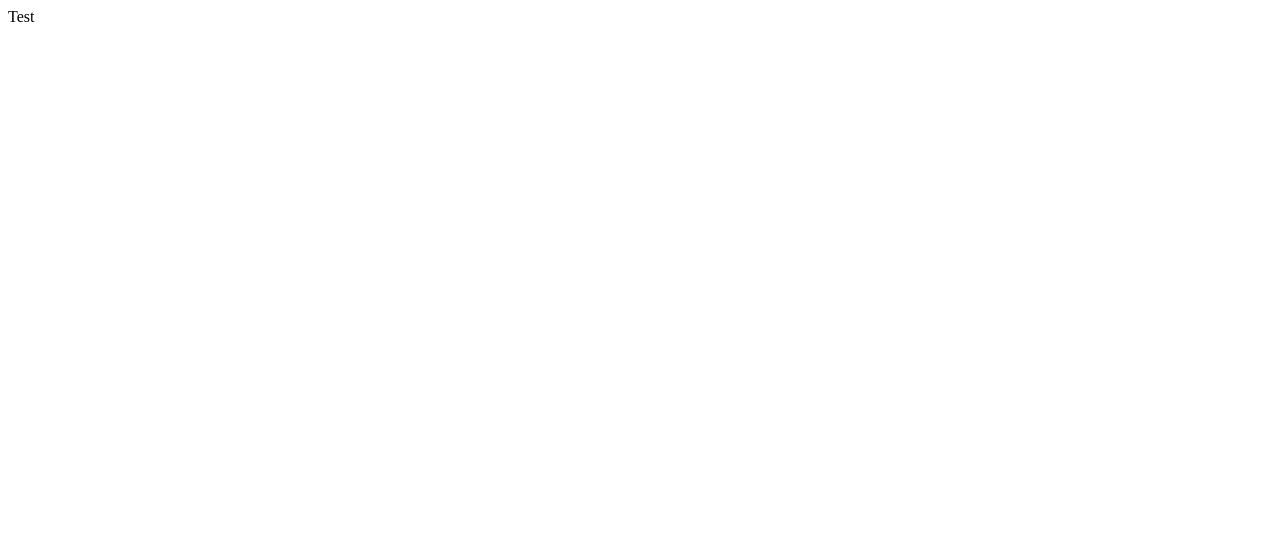
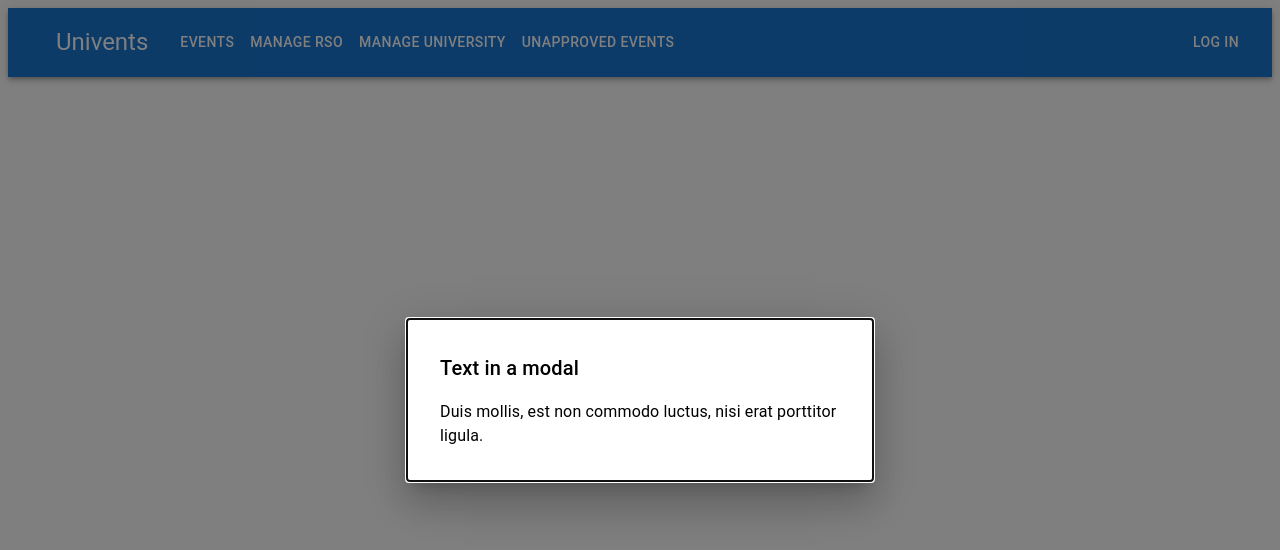
Before and after one commit to ElijahMSmith/DBMS-Project, a React (Create React App) app in the folder client/: page / in a window 1280 px wide. Shown: the top 550 px of the page. Built offline with nearby package versions, Linux system fonts and the light colour scheme.

Commit message:
Added react router and all basic pages, READMEs with todos

```diff
--- a/client/package.json
+++ b/client/package.json
@@ -3,8 +3,13 @@
     "version": "0.1.0",
     "private": true,
     "dependencies": {
+        "@emotion/react": "^11.8.2",
+        "@emotion/styled": "^11.8.1",
+        "@mui/icons-material": "^5.5.1",
+        "@mui/material": "^5.5.3",
         "react": "^18.0.0",
         "react-dom": "^18.0.0",
+        "react-router-dom": "^6.3.0",
         "react-scripts": "5.0.0"
     },
     "scripts": {
--- a/client/src/App.js
+++ b/client/src/App.js
@@ -1,5 +1,135 @@
-function App() {
-	return <div className="App">Test</div>;
-}
+import { useState } from 'react';
+import AppBar from '@mui/material/AppBar';
+import Box from '@mui/material/Box';
+import Toolbar from '@mui/material/Toolbar';
+import IconButton from '@mui/material/IconButton';
+import Typography from '@mui/material/Typography';
+import Menu from '@mui/material/Menu';
+import Button from '@mui/material/Button';
+import MenuItem from '@mui/material/MenuItem';
+import AccountCircleIcon from '@mui/icons-material/AccountCircleOutlined';
+import { Link } from 'react-router-dom';
+import LoginModal from './LoginModal';
 
+const pages = [
+    { name: 'Events', ref: '/events' },
+    { name: 'Manage RSO', ref: '/manage_rso' },
+    { name: 'Manage University', ref: '/manage_university' },
+    { name: 'Unapproved Events', ref: '/unapproved' },
+];
+
+const App = () => {
+    const [anchorElUser, setAnchorElUser] = useState(null);
+    const [user, setUserData] = useState(null);
+    const [loginOpen, setLoginOpen] = useState(true);
+
+    return (
+        <Box sx={{ flexGrow: 1 }}>
+            <AppBar position="static">
+                <Toolbar>
+                    <Typography
+                        variant="h5"
+                        noWrap
+                        component="div"
+                        sx={{
+                            mr: 3,
+                            ml: 3,
+                            display: { xs: 'none', md: 'flex' },
+                        }}
+                    >
+                        Univents
+                    </Typography>
+                    <Box
+                        sx={{
+                            flexGrow: 1,
+                            display: { xs: 'none', md: 'flex' },
+                        }}
+                    >
+                        {pages.map((page) => (
+                            <Button
+                                component={Link}
+                                to={page.ref}
+                                key={page}
+                                sx={{
+                                    my: 2,
+                                    color: 'white',
+                                    display: 'block',
+                                }}
+                            >
+                                {page.name}
+                            </Button>
+                        ))}
+                    </Box>
+
+                    {user ? (
+                        <Box sx={{ flexGrow: 0 }}>
+                            <IconButton
+                                onClick={(event) =>
+                                    setAnchorElUser(event.currentTarget)
+                                }
+                            >
+                                <AccountCircleIcon
+                                    fontSize="large"
+                                    sx={{ color: '#e3e3e3' }}
+                                />
+                            </IconButton>
+                            <Menu
+                                sx={{ mt: '45px' }}
+                                id="menu-appbar"
+                                anchorEl={anchorElUser}
+                                anchorOrigin={{
+                                    vertical: 'top',
+                                    horizontal: 'right',
+                                }}
+                                keepMounted
+                                transformOrigin={{
+                                    vertical: 'top',
+                                    horizontal: 'right',
+                                }}
+                                open={Boolean(anchorElUser)}
+                                onClose={() => setAnchorElUser(null)}
+                            >
+                                <MenuItem
+                                    key="Profile"
+                                    onClick={() => setAnchorElUser(null)}
+                                >
+                                    <Typography textAlign="center">
+                                        Profile
+                                    </Typography>
+                                </MenuItem>
+                                <MenuItem
+                                    key="Logout"
+                                    onClick={() => setAnchorElUser(null)}
+                                >
+                                    <Typography textAlign="center">
+                                        Logout
+                                    </Typography>
+                                </MenuItem>
+                            </Menu>
+                        </Box>
+                    ) : (
+                        <Button
+                            key="Log-in"
+                            sx={{
+                                my: 2,
+                                color: 'white',
+                                display: 'block',
+                            }}
+                            onClick={() => setLoginOpen(true)}
+                        >
+                            Log in
+                        </Button>
+                    )}
+                </Toolbar>
+            </AppBar>
+            {loginOpen ? (
+                <LoginModal
+                    open={loginOpen}
+                    setOpen={setLoginOpen}
+                    setUserData={setUserData}
+                />
+            ) : null}
+        </Box>
+    );
+};
 export default App;
--- /dev/null
+++ b/client/src/LoginModal.js
@@ -0,0 +1,42 @@
+import { useState } from 'react';
+import Box from '@mui/material/Box';
+import Typography from '@mui/material/Typography';
+import Modal from '@mui/material/Modal';
+
+const style = {
+    position: 'absolute',
+    top: '50%',
+    left: '50%',
+    transform: 'translate(-50%, -50%)',
+    width: 400,
+    bgcolor: 'background.paper',
+    border: '2px solid #000',
+    boxShadow: 24,
+    p: 4,
+};
+
+const LoginModal = (props) => {
+    let { open = false, setOpen, setUserData } = props;
+
+    return (
+        <div>
+            <Modal open={open} onClose={() => setOpen(false)}>
+                <Box sx={style}>
+                    <Typography
+                        id="modal-modal-title"
+                        variant="h6"
+                        component="h2"
+                    >
+                        Text in a modal
+                    </Typography>
+                    <Typography id="modal-modal-description" sx={{ mt: 2 }}>
+                        Duis mollis, est non commodo luctus, nisi erat porttitor
+                        ligula.
+                    </Typography>
+                </Box>
+            </Modal>
+        </div>
+    );
+};
+
+export default LoginModal;
--- a/client/src/index.js
+++ b/client/src/index.js
@@ -1,10 +1,14 @@
 import React from 'react';
-import ReactDOM from 'react-dom';
+import { createRoot } from 'react-dom/client';
+import { BrowserRouter } from 'react-router-dom';
 import App from './App';
 
-ReactDOM.render(
+const container = document.getElementById('root');
+const root = createRoot(container);
+root.render(
     <React.StrictMode>
-        <App />
-    </React.StrictMode>,
-    document.getElementById('root')
+        <BrowserRouter>
+            <App />
+        </BrowserRouter>
+    </React.StrictMode>
 );
--- /dev/null
+++ b/client/src/pages/EventView.js
@@ -0,0 +1,5 @@
+const EventView = () => {
+    return <p>Event View</p>;
+};
+
+export default EventView;
--- /dev/null
+++ b/client/src/pages/ManageRSO.js
@@ -0,0 +1,5 @@
+const ManageRSO = () => {
+    return <p>Event View</p>;
+};
+
+export default ManageRSO;
--- /dev/null
+++ b/client/src/pages/ManageUniversity.js
@@ -0,0 +1,5 @@
+const ManageUniversity = () => {
+    return <p>Event View</p>;
+};
+
+export default ManageUniversity;
--- /dev/null
+++ b/client/src/pages/UnapprovedEvents.js
@@ -0,0 +1,5 @@
+const UnapprovedEvents = () => {
+    return <p>Event View</p>;
+};
+
+export default UnapprovedEvents;
```
Also changed, not shown: client/src/classes/User.js (+9 -11 lines), client/src/SignupModal.js (added), 2 other files (tests, documents, lock files or other folders).
